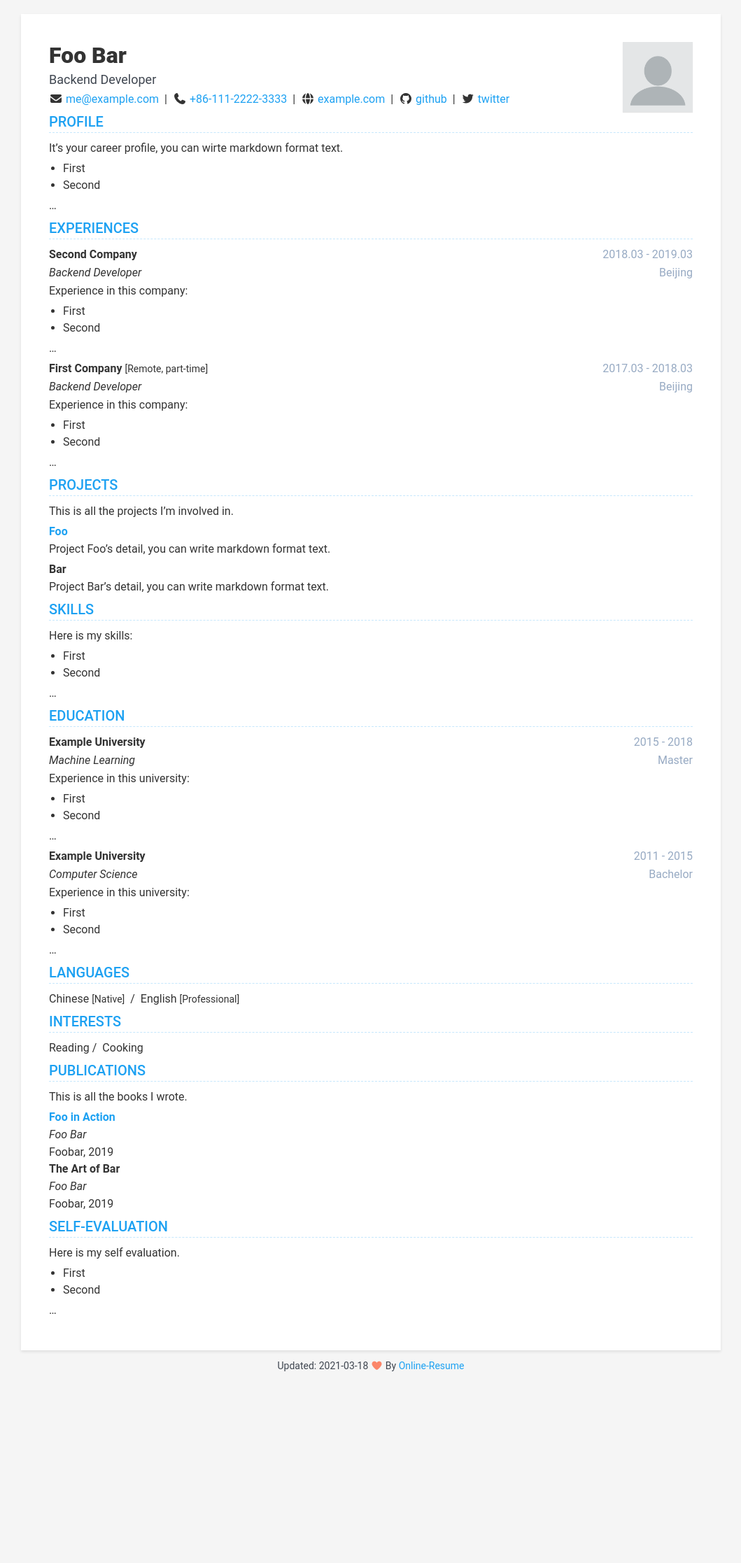
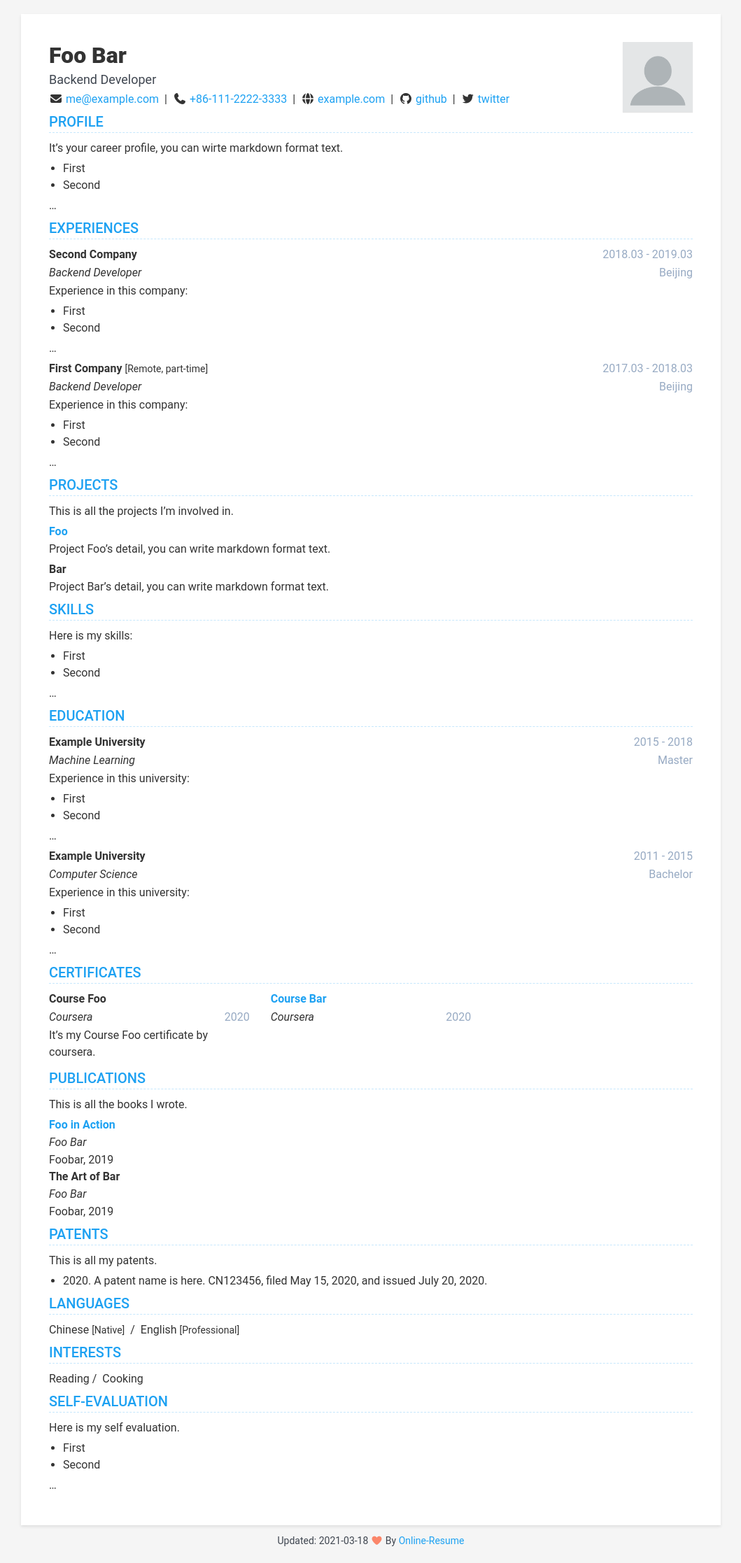
Before and after one commit to tarrex/online-resume, a Jekyll site: the page built from index.html, in a window 1280 px wide. Shown: the whole page at 70% size, without its empty margins (110-1169 px from the left). Built offline with Jekyll 4.4.1, drawn with Linux system fonts in a browser that asks for light colours; a style sheet for code colours, icons or effects is not loaded; before the commit the page ends 1984 px from its top, so only the background shows below that.

Commit message:
feat: add certificates and patents modules and update style files

```diff
--- a/_data/data.yml
+++ b/_data/data.yml
@@ -24,24 +24,6 @@ contact:
   quora:
   goodreads:
 
-languages:
-  display: true
-  title: Languages
-  items:
-    - idiom: Chinese
-      level: Native
-    - idiom: English
-      level: Professional
-
-interests:
-  display: true
-  title: Interests
-  items:
-    - item: Reading
-      link:
-    - item: Cooking
-      link:
-
 profile:
   display: true
   title: Profile
@@ -51,32 +33,6 @@ profile:
     + Second
 
     ...
-
-education:
-  display: true
-  title: Education
-  items:
-    - university: Example University
-      time: 2015 - 2018
-      major: Machine Learning
-      degree: Master
-      details: |
-        Experience in this university:
-        + First
-        + Second
-
-        ...
-
-    - university: Example University
-      time: 2011 - 2015
-      major: Computer Science
-      degree: Bachelor
-      details: |
-        Experience in this university:
-        + First
-        + Second
-
-        ...
 
 experiences:
   display: true
@@ -123,6 +79,58 @@ projects:
       details: |
         Project Bar's detail, you can write markdown format text.
 
+skills:
+  display: true
+  title: Skills
+  details: |
+    Here is my skills:
+    + First
+    + Second
+
+    ...
+
+education:
+  display: true
+  title: Education
+  items:
+    - university: Example University
+      time: 2015 - 2018
+      major: Machine Learning
+      degree: Master
+      details: |
+        Experience in this university:
+        + First
+        + Second
+
+        ...
+
+    - university: Example University
+      time: 2011 - 2015
+      major: Computer Science
+      degree: Bachelor
+      details: |
+        Experience in this university:
+        + First
+        + Second
+
+        ...
+
+certificates:
+  display: true
+  title: Certificates
+  items:
+    - name: Course Foo
+      authority: Coursera
+      time: 2020
+      link:
+      details: |
+        It's my Course Foo certificate by coursera.
+    - name: Course Bar
+      authority: Coursera
+      time: 2020
+      link: https://www.google.com
+      details: |
+
 publications:
   display: true
   title: Publications
@@ -139,15 +147,30 @@ publications:
       conference: Foobar, 2019
       link:
 
-skills:
+patents:
   display: true
-  title: Skills
+  title: Patents
   details: |
-    Here is my skills:
-    + First
-    + Second
+    This is all my patents.
+    + 2020\. A patent name is here. CN123456, filed May 15, 2020, and issued July 20, 2020.
 
-    ...
+languages:
+  display: true
+  title: Languages
+  items:
+    - idiom: Chinese
+      level: Native
+    - idiom: English
+      level: Professional
+
+interests:
+  display: true
+  title: Interests
+  items:
+    - item: Reading
+      link:
+    - item: Cooking
+      link:
 
 evaluation:
   display: true
--- /dev/null
+++ b/_includes/certificates.html
@@ -0,0 +1,37 @@
+{% assign certificates = data.certificates %}
+{% if certificates and certificates.display %}
+  <section class="section certificates-section">
+
+    <div class="section-title">
+      {{ certificates.title }}
+    </div>
+
+    <div class="row">
+      {% for certificate in certificates.items %}
+      <div class="col-xl-4 col-lg-4 col-md-6 col-sm-12">
+        <div class="item">
+
+          <div class="upper-row">
+            {% if certificate.link %}
+            <div class="name"><a href="{{ certificate.link }}">{{ certificate.name }}</a></div>
+            {% else %}
+            <div class="name">{{ certificate.name }}</div>
+            {% endif %}
+          </div>
+
+          <div class="upper-row">
+              <div class="authority">{{ certificate.authority }}</div>
+              <div class="time">{{ certificate.time }}</div>
+          </div>
+
+          {% if certificate.details %}
+          <div class="details">
+            {{ certificate.details | markdownify }}
+          </div>
+          {% endif %}
+        </div>
+      </div>
+      {% endfor %}
+    </div>
+  </section>
+{% endif %}
--- /dev/null
+++ b/_includes/patents.html
@@ -0,0 +1,14 @@
+{% assign patents = data.patents %}
+{% if patents and patents.display %}
+<section class="section patents-section">
+
+    <div class="section-title">
+        {{ patents.title }}
+    </div>
+
+    <div class="details">
+        {{ patents.details | markdownify }}
+    </div>
+
+</section>
+{% endif %}
--- a/_includes/projects.html
+++ b/_includes/projects.html
@@ -15,7 +15,7 @@
     {% for project in projects.items %}
     <div class="item">
         {% if project.name %}
-        <p class="project-name">
+        <p class="name">
             {% if project.link %}
             <a href="{{ project.link }}" target="_blank">{{ project.name }}</a>
             {% else %}
--- a/_includes/publications.html
+++ b/_includes/publications.html
@@ -15,7 +15,7 @@
     {% for publication in publications.items %}
     <div class="item">
         {% if publication.title %}
-        <p class="pub-title">
+        <p class="title">
             {% if publication.link %}
             <a href="{{ publication.link }}" target="_blank">{{ publication.title }}</a>
             {% else %}
@@ -24,11 +24,11 @@
         </p>
 
         {% if publication.authors %}
-        <div class="pub-authors">{{ publication.authors }}</div>
+        <div class="authors">{{ publication.authors }}</div>
         {% endif %}
 
         {% if publication.conference %}
-        <div class="pub-conference">{{ publication.conference }}</div>
+        <div class="conference">{{ publication.conference }}</div>
         {% endif %}
         {% endif %}
     </div>
--- a/_sass/_base.scss
+++ b/_sass/_base.scss
@@ -34,6 +34,9 @@ p {
     @include box-shadow(0px 2px 4px rgba(0,0,0,0.1));
     padding: $spacing-unit * 2;
 
+    .section {
+        margin-bottom: $spacing-unit / 4;
+
         .section-title {
             text-transform: uppercase;
             font-size: $large-font-size;
@@ -45,10 +48,30 @@ p {
             border-bottom: 1px dashed rgba($theme-color, 25%);
         }
 
-    .section {
+        .intro, .details {
+            ul {
                 margin-bottom: $spacing-unit / 4;
+                padding-left: $spacing-unit;
+            }
         }
 
+        // .item {
+        //     padding-bottom: $spacing-unit / 4;
+        // }
+    }
+
+    .intro-section {
+        .avatar-container {
+            .avatar {
+                float: right;
+                max-width: 100px;
+                margin-bottom: $spacing-unit;
+                border: 0px solid $wrapper-color;
+                box-shadow: 0 1px 1px rgba(0, 0, 0, 0.1);
+            }
+        }
+
+        .intro-container {
             .name {
                 font-size: $huge-font-size;
                 font-weight: 900;
@@ -77,48 +100,89 @@ p {
                     }
                 }
             }
-
-    .avatar {
-        float: right;
-        max-width: 100px;
-        margin-bottom: $spacing-unit;
-        border: 0px solid $wrapper-color;
-        box-shadow: 0 1px 1px rgba(0, 0, 0, 0.1);
+        }
     }
 
-    // .item {
-    //     padding-bottom: $spacing-unit / 4;
-    // }
-
+    .experiences-section {
         .upper-row {
             position: relative;
             overflow: hidden;
             margin-bottom: 2px;
         }
 
-    .time, .degree, .location {
+        .company {
+            font-weight: 700;
+        }
+
+        .time, .location {
             position: absolute;
             right: 0;
             top: 0;
             color: $text-grey;
         }
 
-    .role, .major {
+        .role {
             font-style: italic;
         }
+    }
 
-    .company, .university, .project-name, .pub-title {
+    .projects-section {
+        .name {
+            font-weight: 700;
+
+            color: $text-color;
+            margin-bottom: 1px;
+        }
+    }
+
+    .certificates-section {
+        .upper-row {
+            position: relative;
+            overflow: hidden;
+            margin-bottom: 2px;
+        }
+
+        .name {
             font-weight: 700;
         }
 
-    .intro, .details {
-        ul {
-            margin-bottom: $spacing-unit / 4;
-            padding-left: $spacing-unit;
+        .time {
+            position: absolute;
+            right: 0;
+            top: 0;
+            color: $text-grey;
+        }
+
+        .authority {
+            font-style: italic;
         }
     }
 
-    .languages-list, .interests-list {
+    .educations-section {
+        .upper-row {
+            position: relative;
+            overflow: hidden;
+            margin-bottom: 2px;
+        }
+
+        .university {
+            font-weight: 700;
+        }
+
+        .time, .degree {
+            position: absolute;
+            right: 0;
+            top: 0;
+            color: $text-grey;
+        }
+
+        .major {
+            font-style: italic;
+        }
+    }
+
+    .languages-section {
+        .languages-list {
             margin-bottom: $spacing-unit / 4;
 
             li {
@@ -131,15 +195,36 @@ p {
                 }
             }
         }
+    }
 
-    .pub-title, .project-name {
+    .interests-section {
+        .interests-list {
+            margin-bottom: $spacing-unit / 4;
+
+            li {
+                display: inline;
+                white-space: nowrap;
+
+                &:not(:last-child)::after {
+                    content: "/";
+                    margin: 0 .25em;
+                }
+            }
+        }
+    }
+
+    .publications-section {
+        .title {
+            font-weight: 700;
+
             color: $text-color;
             margin-bottom: 1px;
         }
 
-    .pub-authors {
+        .authors {
             font-style: italic;
             margin-bottom: 1px;
+        }
     }
 }
 
--- a/_sass/_responsive.scss
+++ b/_sass/_responsive.scss
@@ -7,21 +7,21 @@
 
     .wrapper {
         padding: $spacing-unit / 2;
-    }
 
-    .wrapper {
+        .intro-section {
+            .avatar-container {
                 .avatar {
                     float: none;
                     display: block;
                     margin: $spacing-unit auto;
                     border-radius: 100%;
                 }
+            }
 
             .intro-container {
                 text-align: center;
-        }
 
-        .contact-list, .languages-list, .interests-list {
+                .contact-list {
                     li {
                         display: block;
                         text-align: left;
@@ -31,18 +31,61 @@
                         }
                     }
                 }
+            }
+        }
 
-        .time, .degree, .location {
+        .experiences-section {
+            .upper-row {
+                margin-bottom: 0;
+            }
+
+            .time, .location {
                 position: static;
                 display: block;
                 margin-top: $spacing-unit / 4;
             }
+        }
 
+        .educations-section {
             .upper-row {
                 margin-bottom: 0;
             }
+
+            .time, .degree {
+                position: static;
+                display: block;
+                margin-top: $spacing-unit / 4;
             }
         }
+
+        .languages-section {
+            .languages-list {
+                li {
+                    display: block;
+                    text-align: left;
+
+                    &:not(:last-child)::after {
+                        content: "";
+                    }
+                }
+            }
+        }
+
+        .interests-section {
+            .interests-list {
+                li {
+                    display: block;
+                    text-align: left;
+
+                    &:not(:last-child)::after {
+                        content: "";
+                    }
+                }
+            }
+        }
+    }
+}
+
 /* Small devices (tablets, 768px and up) */
 @media only screen and (min-width: 768px) {
 
--- a/index.html
+++ b/index.html
@@ -14,9 +14,11 @@ layout: default
     {% include projects.html %}
     {% include skills.html %}
     {% include education.html %}
+    {% include certificates.html %}
+    {% include publications.html %}
+    {% include patents.html %}
     {% include language.html %}
     {% include interests.html %}
-    {% include publications.html %}
     {% include evaluation.html %}
 
 </div>
```
Lines whose indentation alone changed are shown as unchanged.
